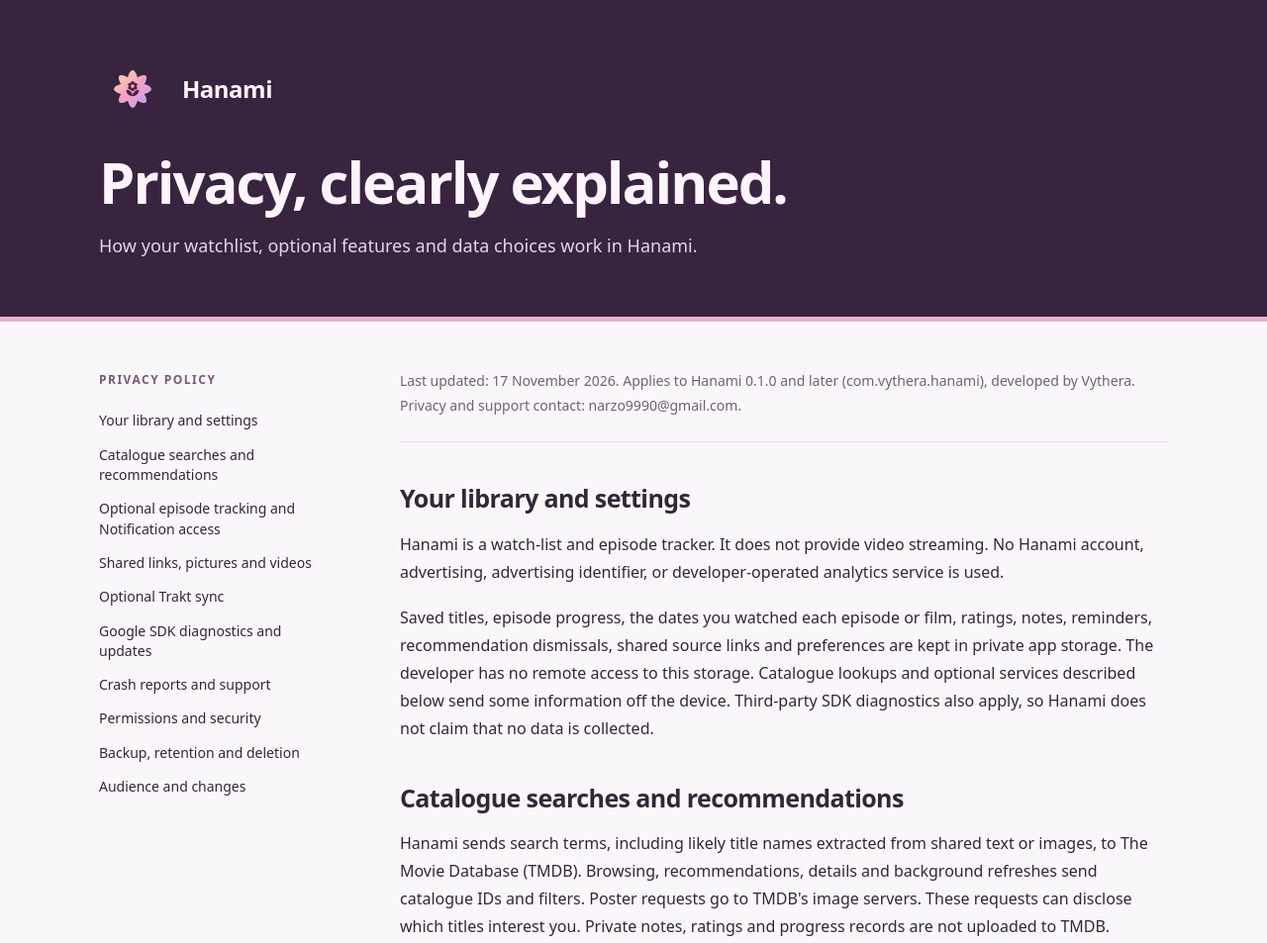
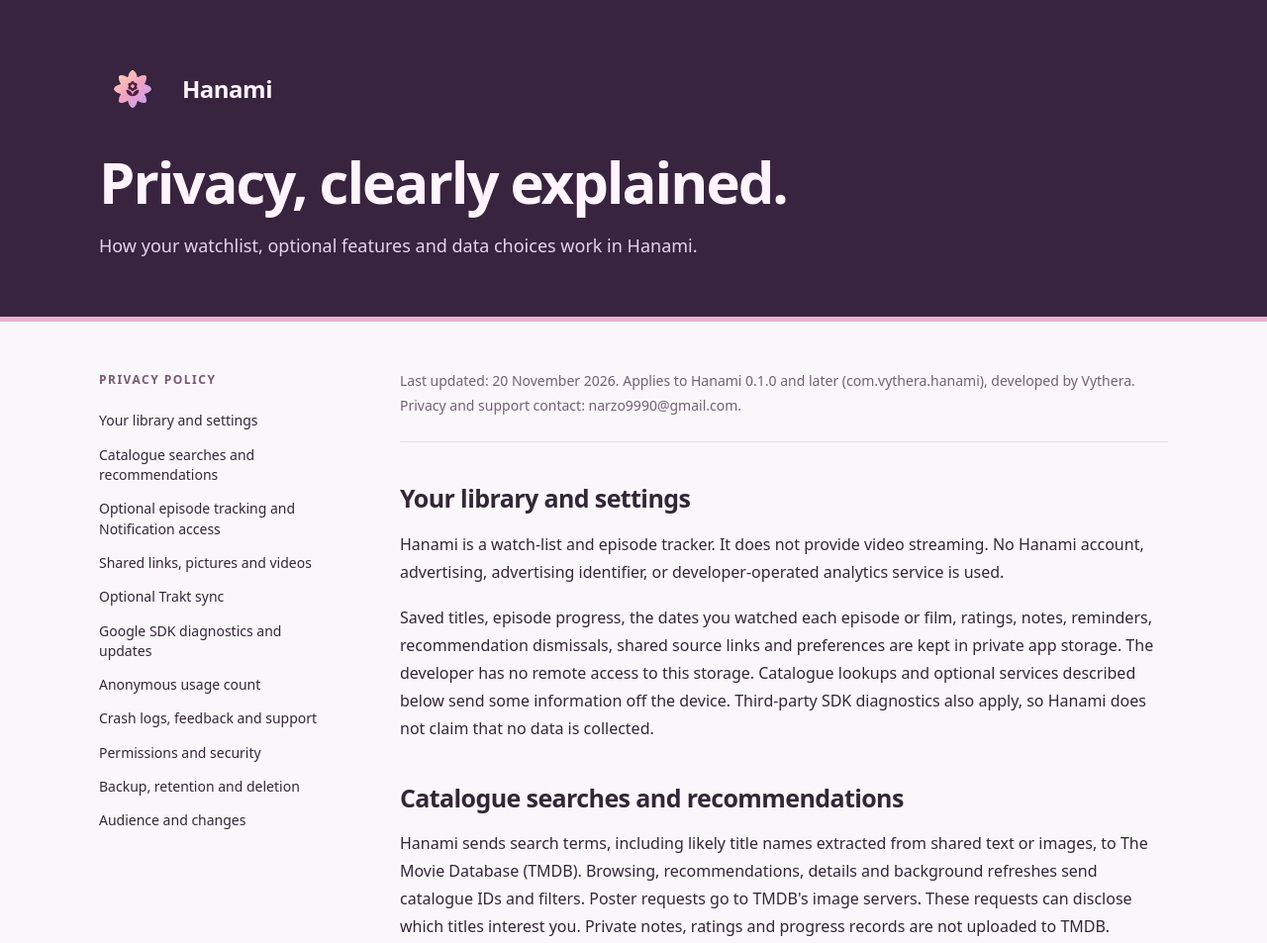
Before and after one commit to NikhilKain/hanami-privacy, a plain HTML site: page index.html in a window 1280 px wide. Shown: the top 953 px of the page at 99% size. Drawn offline with Linux system fonts and the light colour scheme.

Commit message:
Cover the usage count, saved crash logs and feedback website
Co-Authored-By: Claude Opus 5.5 <noreply@anthropic.com>

```diff
--- a/index.html
+++ b/index.html
@@ -7,10 +7,11 @@
 <a href="#shared-links-pictures-and-videos">Shared links, pictures and videos</a>
 <a href="#optional-trakt-sync">Optional Trakt sync</a>
 <a href="#google-sdk-diagnostics-and-updates">Google SDK diagnostics and updates</a>
-<a href="#crash-reports-and-support">Crash reports and support</a>
+<a href="#anonymous-usage-count">Anonymous usage count</a>
+<a href="#crash-logs-feedback-and-support">Crash logs, feedback and support</a>
 <a href="#permissions-and-security">Permissions and security</a>
 <a href="#backup-retention-and-deletion">Backup, retention and deletion</a>
-<a href="#audience-and-changes">Audience and changes</a></nav><article aria-label="Hanami privacy policy"><p>Last updated: 17 November 2026. Applies to Hanami 0.1.0 and later (com.vythera.hanami), developed by Vythera. Privacy and support contact: narzo9990@gmail.com.</p>
+<a href="#audience-and-changes">Audience and changes</a></nav><article aria-label="Hanami privacy policy"><p>Last updated: 20 November 2026. Applies to Hanami 0.1.0 and later (com.vythera.hanami), developed by Vythera. Privacy and support contact: narzo9990@gmail.com.</p>
 <h2 id="your-library-and-settings">Your library and settings</h2>
 <p>Hanami is a watch-list and episode tracker. It does not provide video streaming. No Hanami account, advertising, advertising identifier, or developer-operated analytics service is used.</p>
 <p>Saved titles, episode progress, the dates you watched each episode or film, ratings, notes, reminders, recommendation dismissals, shared source links and preferences are kept in private app storage. The developer has no remote access to this storage. Catalogue lookups and optional services described below send some information off the device. Third-party SDK diagnostics also apply, so Hanami does not claim that no data is collected.</p>
@@ -38,11 +39,15 @@
 <h2 id="google-sdk-diagnostics-and-updates">Google SDK diagnostics and updates</h2>
 <p>ML Kit can send Google device/app information, a per-installation identifier, feature-use events, error codes and performance measurements. Metrics can include image format, dimensions and input/output sizes, but not image contents or recognized text. Google uses these for SDK diagnostics and usage analytics. Bundling the model allows local recognition; it does not disable metrics. ML Kit may contact Google for compatibility information and updates. Google&#x27;s policies govern its collection and retention.</p>
 <p>Google Play&#x27;s in-app update service checks for and installs available updates through the Play Store under Google&#x27;s terms. Hanami does not receive your Google account credentials.</p>
+<p>The GitHub APK checks Hanami&#x27;s public release information on GitHub when you open the app or check manually in Settings. GitHub receives standard connection information such as your IP address. Hanami compares the installed version on your device and opens the GitHub release page if you choose to view an update.</p>
 <p><a href="https://developers.google.com/ml-kit/terms">ML Kit privacy information</a></p>
 <p><a href="https://developers.google.com/ml-kit/android-data-disclosure">ML Kit data disclosures</a></p>
-<h2 id="crash-reports-and-support">Crash reports and support</h2>
-<p>Hanami keeps the latest crash report privately, excluded from backups. It may contain app version, device model, Android version, error stack traces and recent app warnings. It does not intentionally include your library, but errors may contain contextual information. The app&#x27;s TMDB and Trakt keys and any sign-in token are redacted. Review reports before sending.</p>
-<p>Nothing is automatically emailed. Report a problem or the crash prompt opens a draft in your mail or sharing app that you can inspect and cancel. The recipient receives the report, your added text and sender/contact information provided by your selected service. Support messages are used to respond and diagnose problems. Contact narzo9990@gmail.com to request deletion of correspondence held by the developer. Your messaging provider manages its own copies and retention.</p>
+<h2 id="anonymous-usage-count">Anonymous usage count</h2>
+<p>To count how many phones use Hanami, the app checks in with the developer&#x27;s admin service (a Cloudflare Worker run by Vythera) when it opens, every five minutes while it stays open, and when it goes to the background. Each check-in sends a SHA-256 hash of your Android ID combined with Hanami&#x27;s package name (the Android ID itself never leaves your phone), a random installation ID, a random session ID and how long Hanami has been open, your phone&#x27;s maker and model, the Android version and Hanami&#x27;s version. The service stores the country of the connection, not your IP address, city or region. It never receives your library, searches, Trakt account or anything you type. The developer uses these counts to see how many devices use Hanami and which versions and phones to support. Hanami ignores any answer from the service and never blocks you from using the app. Records are kept while the device keeps checking in, and the developer deletes them on request: contact narzo9990@gmail.com.</p>
+<h2 id="crash-logs-feedback-and-support">Crash logs, feedback and support</h2>
+<p>Hanami keeps the latest crash log privately, excluded from backups. It may contain app version, device model, Android version, error stack traces and recent app warnings. It does not intentionally include your library, but errors may contain contextual information. The app&#x27;s TMDB and Trakt keys and any sign-in token are redacted. Read the log before sharing it.</p>
+<p>Nothing is sent automatically. If you choose Report a bug after a crash, Hanami saves the log as a text file in Download/Hanami on your phone and opens the feedback website. With Settings → App → Save crash logs switched on, every crash is also saved there as it happens. Files in Download/Hanami stay until you delete them. Other apps with access to your Downloads can read them.</p>
+<p>Send feedback opens the Vythera feedback website (vythera-feedback.narzo9990.workers.dev) in your browser. The website stores what you enter (name, email, message and any attachments, such as a screenshot or crash log) so the developer can read and reply to it. Hanami adds its version, your device model and Android version to the link. It never adds your name, email or account details. Contact narzo9990@gmail.com to request deletion of a report or of correspondence held by the developer.</p>
 <p>Community links open Telegram, which operates separately.</p>
 <p><a href="https://telegram.org/privacy">Telegram privacy policy</a></p>
 <h2 id="permissions-and-security">Permissions and security</h2>
```
